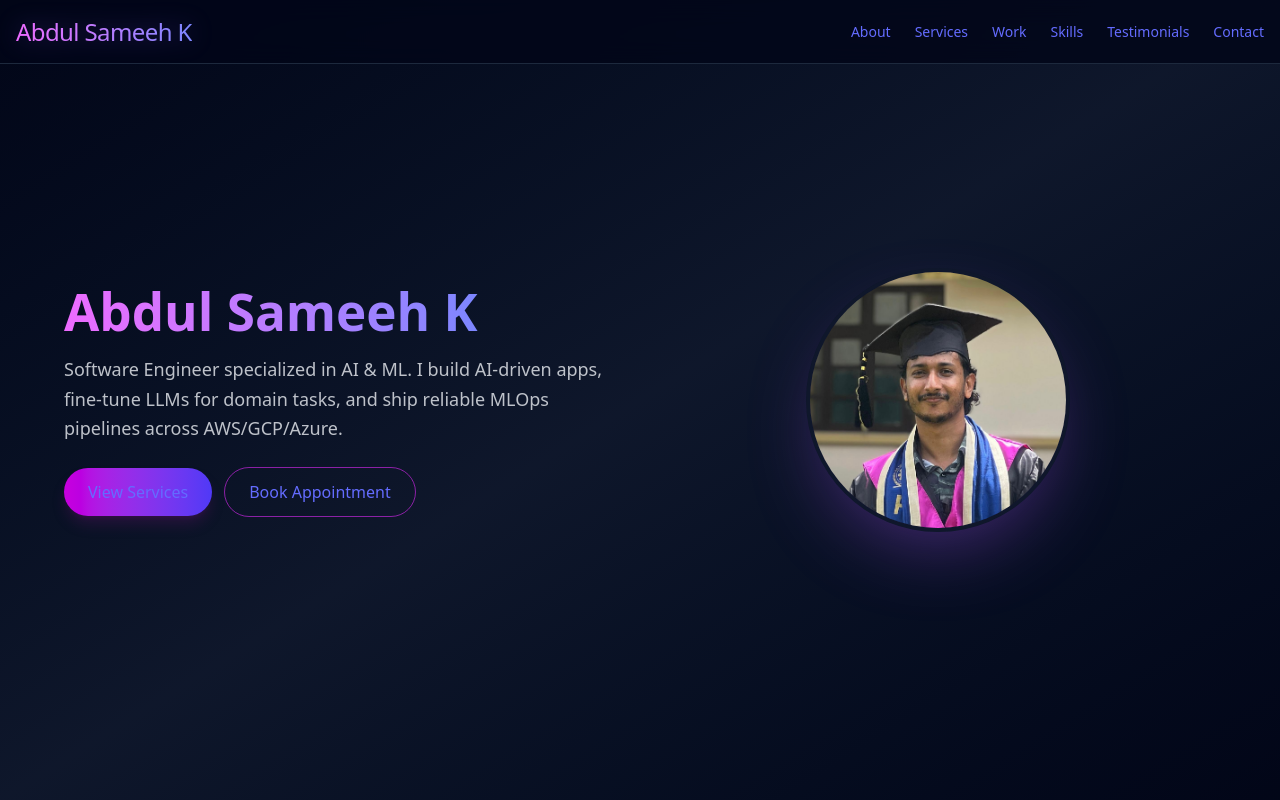
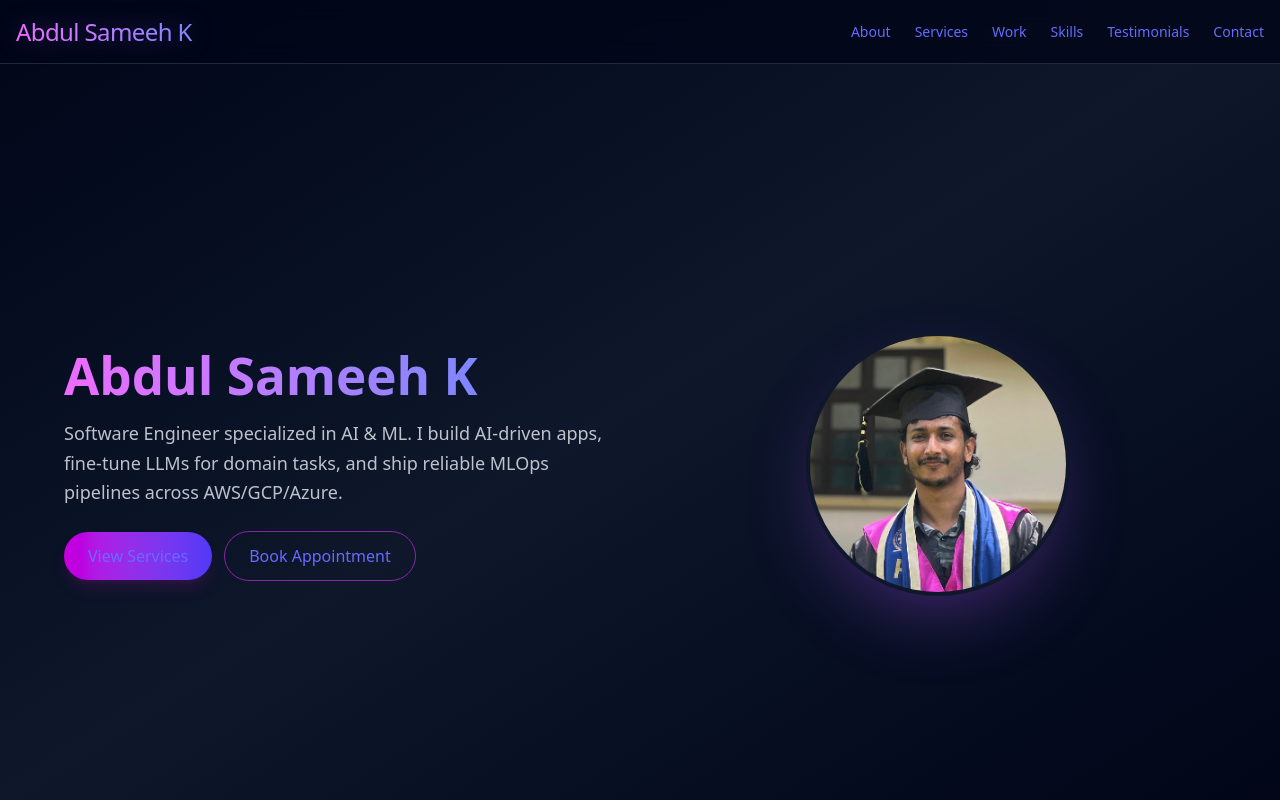
Before and after one commit to Sameeh07/Portfolio, a React (Vite) app: page /#home in a window 1280 px wide. Shown: the top 800 px of the page. Built offline with nearby package versions, Linux system fonts and the light colour scheme.

Commit message:
Update App.jsx

```diff
--- a/src/App.jsx
+++ b/src/App.jsx
@@ -17,7 +17,7 @@ export default function App() {
 
   useEffect(() => {
     // Prevent body scroll to eliminate double scrollbar
-    document.body.style.overflow = 'hidden';
+    document.body.style.overflow = '';
 
     const el = scrollRef.current;
     if (!el) return;
@@ -124,7 +124,7 @@ export default function App() {
   const rowB = testimonials.filter((_, i) => i % 2 !== 0);
 
   return (
-    <div className="h-screen bg-gradient-to-br from-slate-950 via-slate-900 to-slate-950 text-gray-100 flex flex-col overflow-hidden">
+    <div className="h-screen bg-gradient-to-br from-slate-950 via-slate-900 to-slate-950 text-gray-100 flex flex-col">
       {/* Header - Fixed positioning */}
       <header className="fixed top-0 left-0 right-0 z-50 h-16 backdrop-blur-md bg-slate-950/80 border-b border-slate-800">
         <div className="container mx-auto px-4 h-16 flex items-center justify-between">
@@ -183,10 +183,7 @@ export default function App() {
       <main
         ref={scrollRef}
         id="page"
-        className="flex-1 snap-y snap-proximity overflow-y-auto overflow-x-hidden scroll-smooth pt-16"
-        style={{
-          height: '100vh',
-        }}
+        className="flex-1 scroll-smooth pt-16"
       >
         {/* Hero */}
         <section id="home" className="min-h-screen snap-start flex items-center">
```
